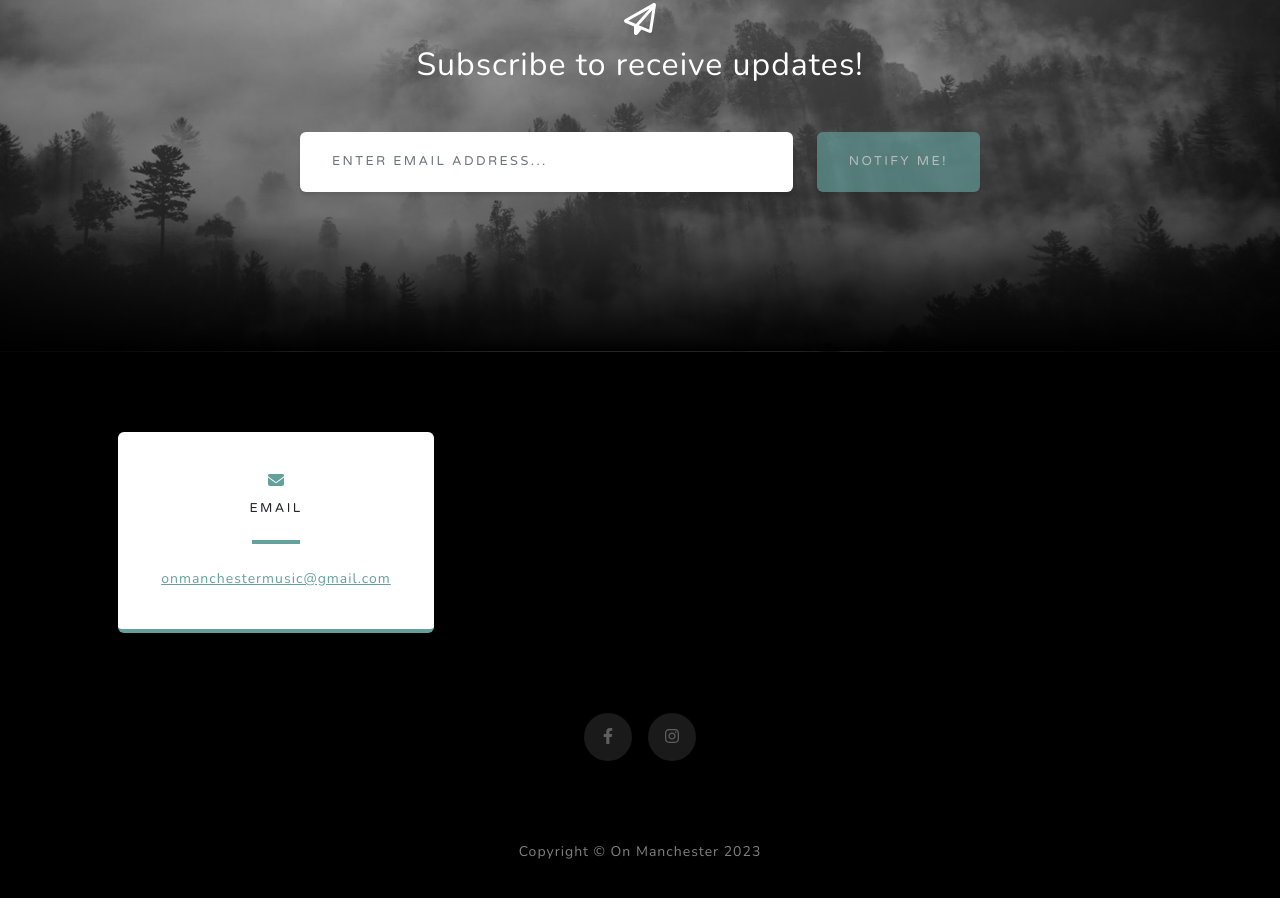
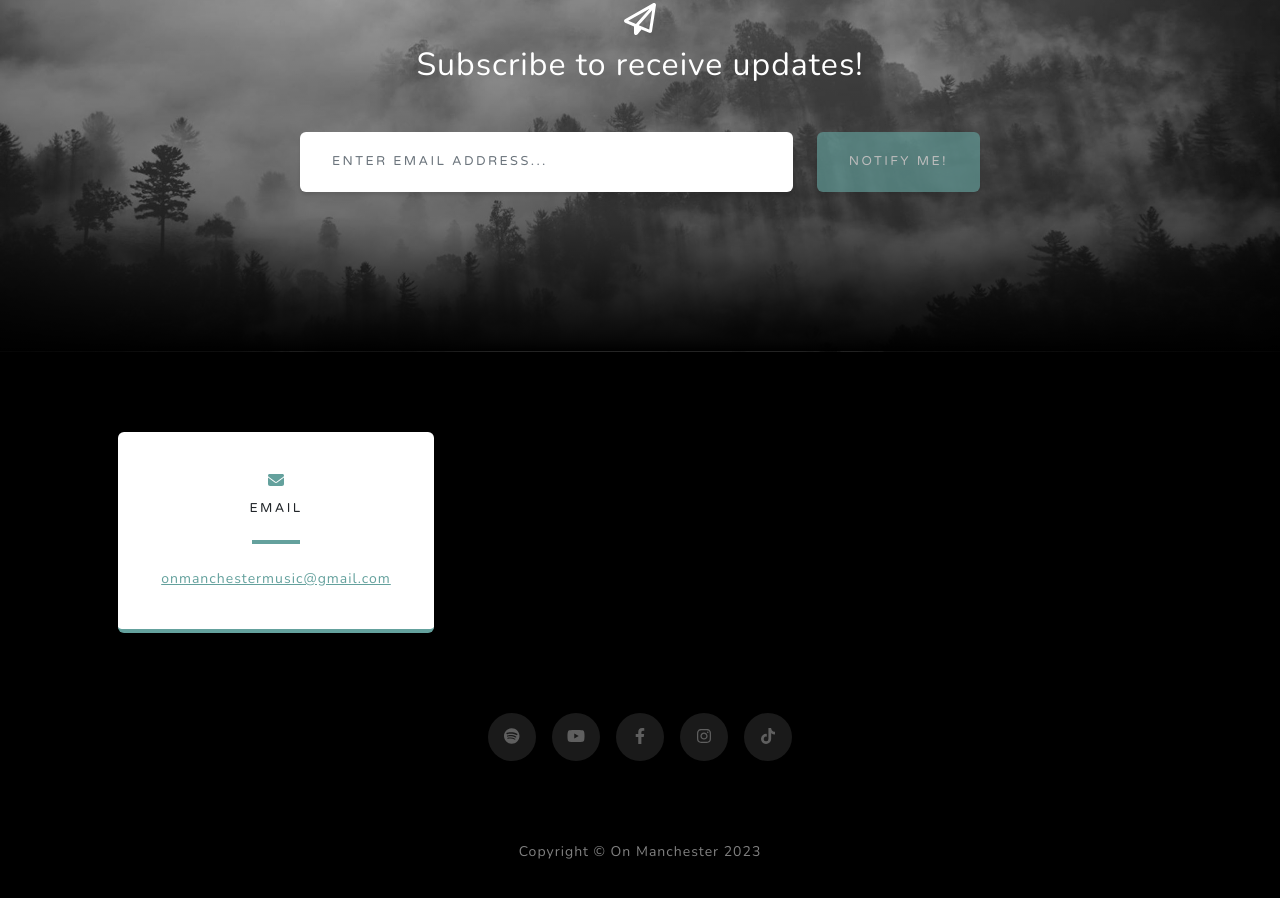
Before and after one commit to cmschmitt/OnManchesterMusic, a plain HTML site: page index.html in a window 1280 px wide. Shown: the part 3175-4073 px from the top of the page. Drawn offline with nearby package versions, Linux system fonts and the light colour scheme.

Commit message:
added all social links

```diff
--- a/index.html
+++ b/index.html
@@ -5,7 +5,7 @@
         <meta name="viewport" content="width=device-width, initial-scale=1, shrink-to-fit=no" />
         <meta name="description" content="" />
         <meta name="author" content="" />
-        <title>Grayscale - Start Bootstrap Theme</title>
+        <title>On Manchester</title>
         <link rel="icon" type="image/x-icon" href="assets/favicon.ico" />
         <!-- Font Awesome icons (free version)-->
         <script src="https://use.fontawesome.com/releases/v6.3.0/js/all.js" crossorigin="anonymous"></script>
@@ -168,7 +168,7 @@
                                 <i class="fas fa-envelope text-primary mb-2"></i>
                                 <h4 class="text-uppercase m-0">Email</h4>
                                 <hr class="my-4 mx-auto" />
-                                <div class="small text-black-50"><a href="#!">onmanchestermusic@gmail.com</a></div>
+                                <div class="small text-black-50"><a href="mailto: onmanchestermusic@gmail.com">onmanchestermusic@gmail.com</a></div>
                             </div>
                         </div>
                     </div>
@@ -184,8 +184,11 @@
                     </div> -->
                 </div>
                 <div class="social d-flex justify-content-center">
+                    <a class="mx-2" href="https://open.spotify.com/artist/58c4YlON1wtMJ3tNA1307j?si=o3TF6_YASxCgPXHK4YNCig"><i class="fa-brands fa-spotify"></i></a>
+                    <a class="mx-2" href="https://www.youtube.com/@onmanchester2878"><i class="fa-brands fa-youtube"></i></a>
                     <a class="mx-2" href="https://www.facebook.com/on.manchester"><i class="fab fa-facebook-f"></i></a>
-                    <a class="mx-2" href="https://www.instagram.com/on.manchester/"><i class="fa-brands fa-instagram"></i></a>
+                    <a class="mx-2" href="https://www.instagram.com/on.manchester"><i class="fa-brands fa-instagram"></i></a>
+                    <a class="mx-2" href="https://www.tiktok.com/@on.manchester"><i class="fa-brands fa-tiktok"></i></a>
                 </div>
             </div>
         </section>
```
